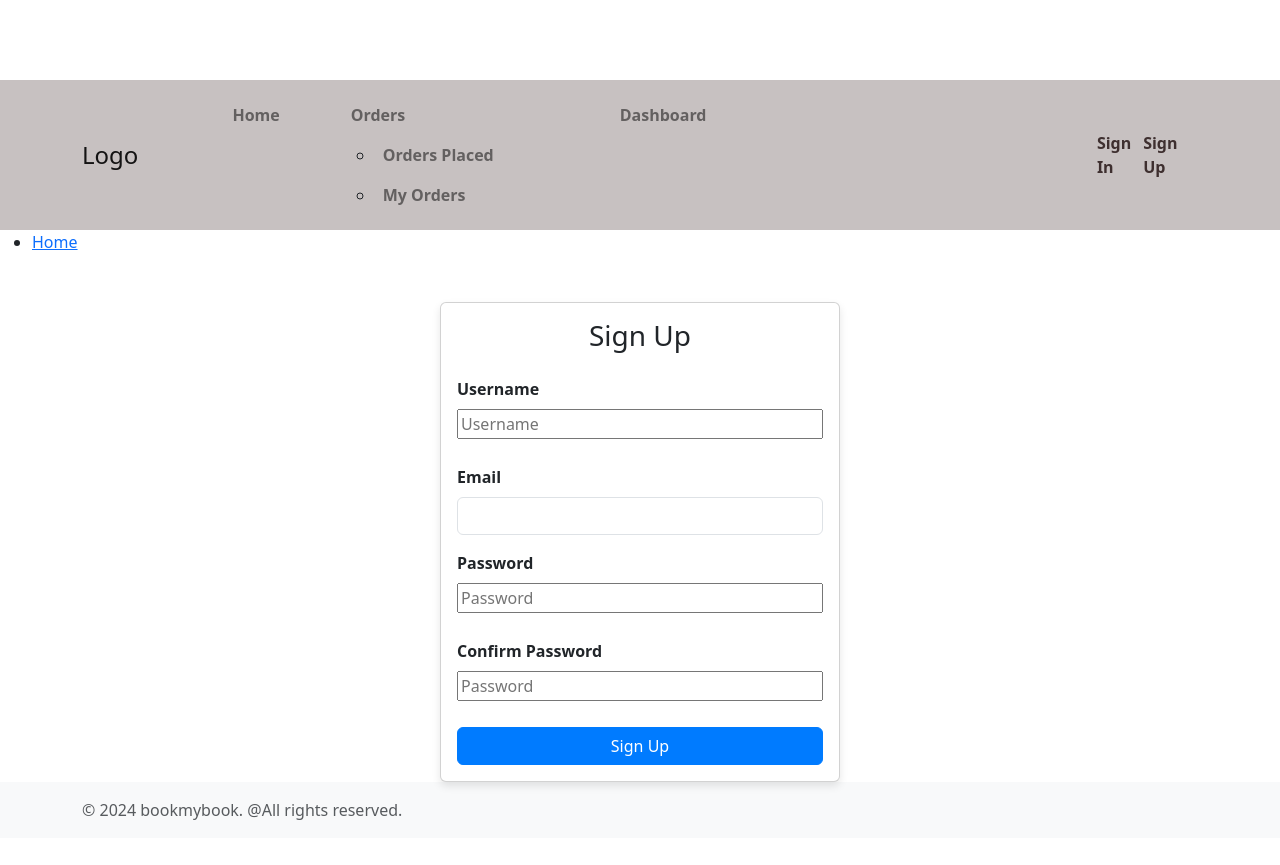
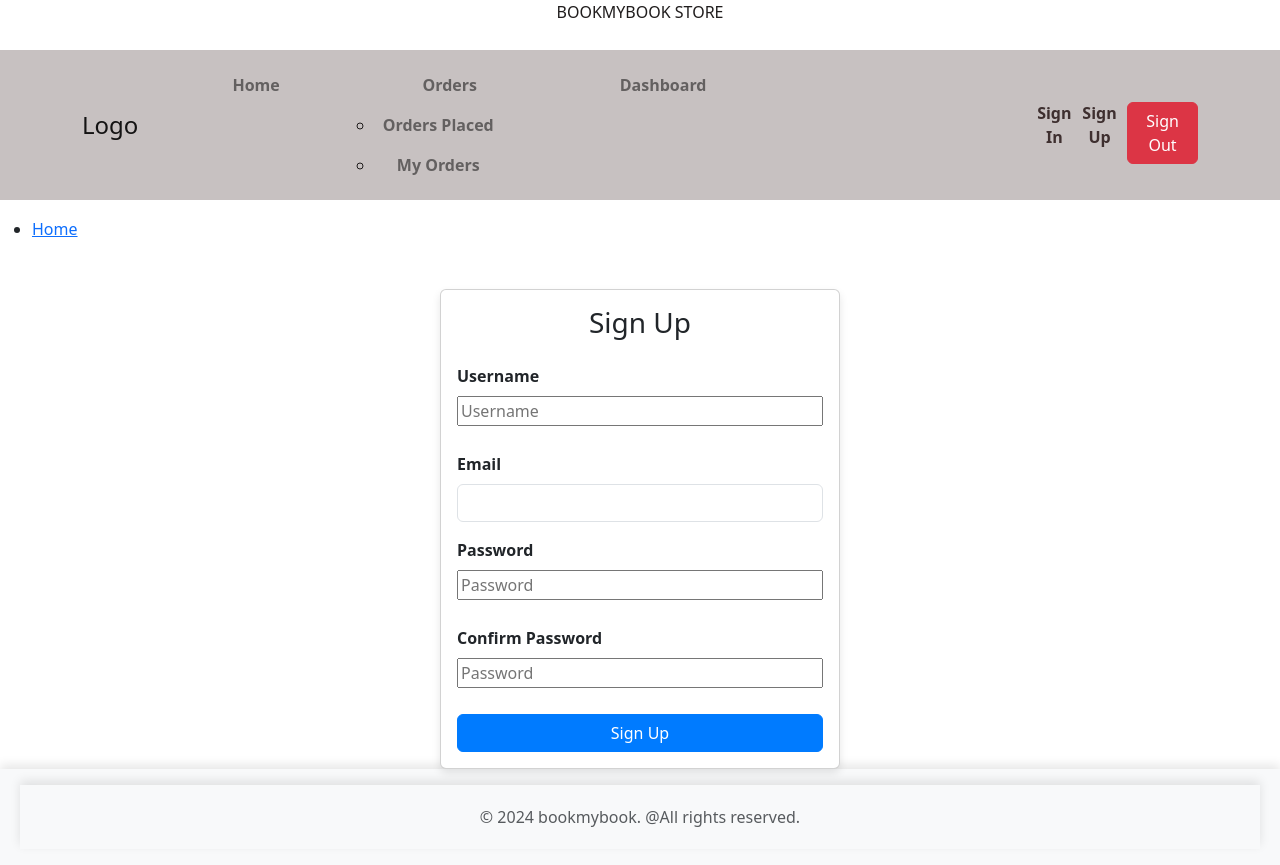
Before and after one commit to MSChella/order-management-frontend, a React (Create React App) app: page /signup in a window 1280 px wide. Before the commit the page ends 838 px from the top, so only its background shows below. Built offline with nearby package versions, Linux system fonts and the light colour scheme; a small style sheet from the web is missing.

Commit message:
Bug Fixing.CSS style changes.

```diff
--- a/public/index.html
+++ b/public/index.html
@@ -6,7 +6,7 @@
     <meta name="viewport" content="width=device-width, initial-scale=1" />
     <meta name="theme-color" content="#000000" />
     <meta
-      name="description"
+      name="Book my book is an online application to cater the needs to a range variety of books. You can book your book,place an order"
       content="Web site created using create-react-app"
     />
     <link rel="apple-touch-icon" href="%PUBLIC_URL%/logo192.png" />
@@ -26,7 +26,7 @@
 
     <link rel="manifest" href="%PUBLIC_URL%/manifest.json" />
 
-    <title>React App</title>
+    <title>BookMyBook</title>
   </head>
   <body>
     <noscript>You need to enable JavaScript to run this app.</noscript>
--- a/src/App.jsx
+++ b/src/App.jsx
@@ -10,7 +10,7 @@ import OrderList from './pages/OrderList';
 import Dashboard from './pages/DashBoard';
 import PlacedOrders from './components/PlaceOrders';
 import Header from './components/Header/Header';
-import Footer from './components/Footer';
+import Footer from './components/Footer/Footer';
 import './App.css';
 
 
--- a/src/components/Footer.jsx
+++ b/src/components/Footer/Footer.jsx
@@ -1,9 +1,10 @@
 import React from 'react';
+import style from '../Footer/style.css'
 
 const Footer = () => {
     return (
         <footer className="footer mt-auto py-3 bg-light">
-            <div className="container">
+            <div className="footer">
                 <span className="text-muted">
                     &copy; {new Date().getFullYear()} bookmybook. @All rights reserved.
                 </span>
--- /dev/null
+++ b/src/components/Footer/style.css
@@ -0,0 +1,23 @@
+
+.footer {
+    background-color: #f8f9fa; /* Set your desired background color */
+    padding: 20px; /* Adjust padding as needed */
+    text-align: center; /* Center-align text */
+    box-shadow: 0px -4px 10px rgba(0, 0, 0, 0.1); /* Add shadow at the bottom */
+    width: 100%;
+
+    display: flex;
+    justify-content: center;
+    align-items: center;
+  }
+
+
+  .footer a {
+    color: #007bff;
+    text-decoration: none;
+    margin: 0 10px;
+  }
+
+  .footer a:hover {
+    text-decoration: underline;
+  }
--- a/src/components/Header/Header.jsx
+++ b/src/components/Header/Header.jsx
@@ -1,15 +1,29 @@
 import React from 'react';
-import { Link } from 'react-router-dom';
+import { useNavigate, Link } from 'react-router-dom';
 import SignUpForm from '../../pages/SignUpForm';
 import styles from './style.css';
+import { useState } from 'react';
 
 
 
 
 const Header = () => {
+    const [authenticated, setAuthenticated] = useState(!!localStorage.getItem('token'));
+    const navigate = useNavigate();
+
+    const handleSignout = () => {
+
+        localStorage.removeItem('token');
+        setAuthenticated(false);
+        navigate('/');
+
+    };
     return (
+        <div className="site-name"> <p className='sticky'>BOOKMYBOOK STORE</p>
             <nav className={`navbar navbar-expand-lg navbar-light custom-header-bg ${styles.sticky}`}>
                 <div className="container">
+
+
                     <Link className="navbar-brand" to="/">
                         Logo
                     </Link>
@@ -69,8 +83,13 @@ const Header = () => {
                             Sign Up
                         </Link>
                     </div>
+                    <div>
+                        <button type="button" onClick={handleSignout} className="btn btn-danger w-100 mt-3">Sign Out</button>
+
+                    </div>
                 </div>
             </nav>
+        </div>
     );
 };
 
--- a/src/components/Header/style.css
+++ b/src/components/Header/style.css
@@ -1,7 +1,17 @@
+
+.site-name {
+  color: #201d1d; /* Set text color */
+  font-size: 1rem; /* Set font size */
+  text-align: center; /* Center the text */
+  margin-bottom: 17px;
+  width: 100%;
+
+}
 
 .navbar {
     background-color: #3498db;
     padding: 15px 0;
+    margin-top: 0;
   }
 
 
@@ -65,7 +75,7 @@
   }
 
   body {
-    margin-top: 80px;
+    margin-top: 50px;
   }
   .custom-header-bg {
     background-color:rgb(199, 193, 193);
--- a/src/config/axios-config.js
+++ b/src/config/axios-config.js
@@ -1,5 +1,5 @@
 
-
+import { getToken } from '../utils/authUtils';
 import axios from 'axios';
 
 const instance = axios.create({
@@ -7,9 +7,12 @@ const instance = axios.create({
 });
 
 
+
 instance.interceptors.request.use((config) => {
-    const token = localStorage.getItem('token');
+    const token = getToken();
+
     if (token) {
+        console.log(token);
         config.headers.Authorization = `Bearer ${token}`;
     }
     return config;
--- a/src/pages/SignInForm.jsx
+++ b/src/pages/SignInForm.jsx
@@ -5,6 +5,7 @@ import axios from '../config/axios-config';
 
 import 'bootstrap/dist/css/bootstrap.min.css';
 import '../pages/SignInForm.css';
+import instance from '../config/axios-config';
 
 
 
@@ -17,7 +18,7 @@ const SignInForm = () => {
     const handleSignin = async (e) => {
         e.preventDefault();
         try {
-            const response = await axios.post('/auth/signin', { username, password });
+            const response = await instance.post('/auth/signin', { username, password });
             console.log('Signin successful:', response.data);
 
             localStorage.setItem('token', response.data.token)
@@ -28,13 +29,7 @@ const SignInForm = () => {
 
         }
     };
-    const handleSignout = () => {
 
-        localStorage.removeItem('token');
-        setAuthenticated(false);
-        navigate('/');
-
-    };
 
     const handleSignup = () => {
 
@@ -61,14 +56,7 @@ const SignInForm = () => {
                                     <label className="form-check-label" htmlFor="rememberMe">Remember me</label>
                                 </div>
                                 <button type="submit" onClick={handleSignin} className="btn btn-primary w-100">Sign In</button>
-                                {authenticated && (
-                                    <>
 
-                                        <button type="button" onClick={handleSignout} className="btn btn-danger w-100 mt-3">Sign Out</button>
-
-                                        <Link to="/my-orders" className="btn btn-info w-100 mt-3">My Orders</Link>
-                                    </>
-                                )}
 
 
                                 <div className="mt-3">
--- /dev/null
+++ b/src/utils/authUtils.js
@@ -0,0 +1,2 @@
+
+export const getToken = () => localStorage.getItem('token');
```
Lines whose indentation alone changed are shown as unchanged.
